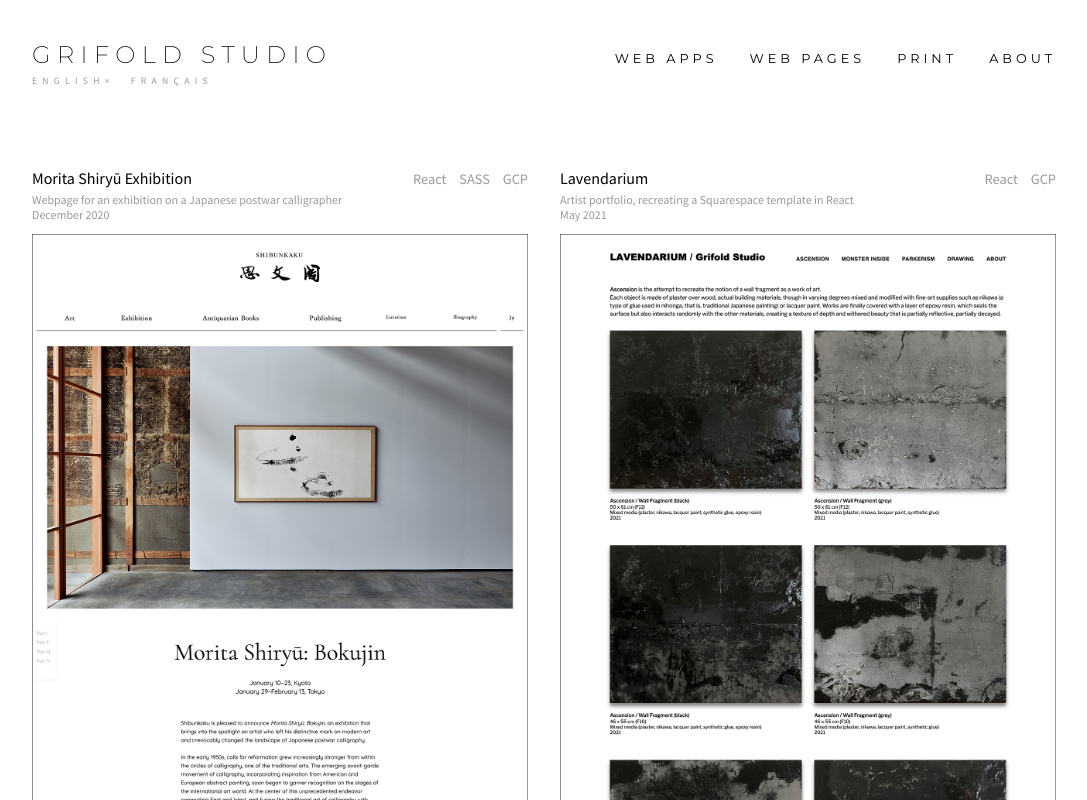
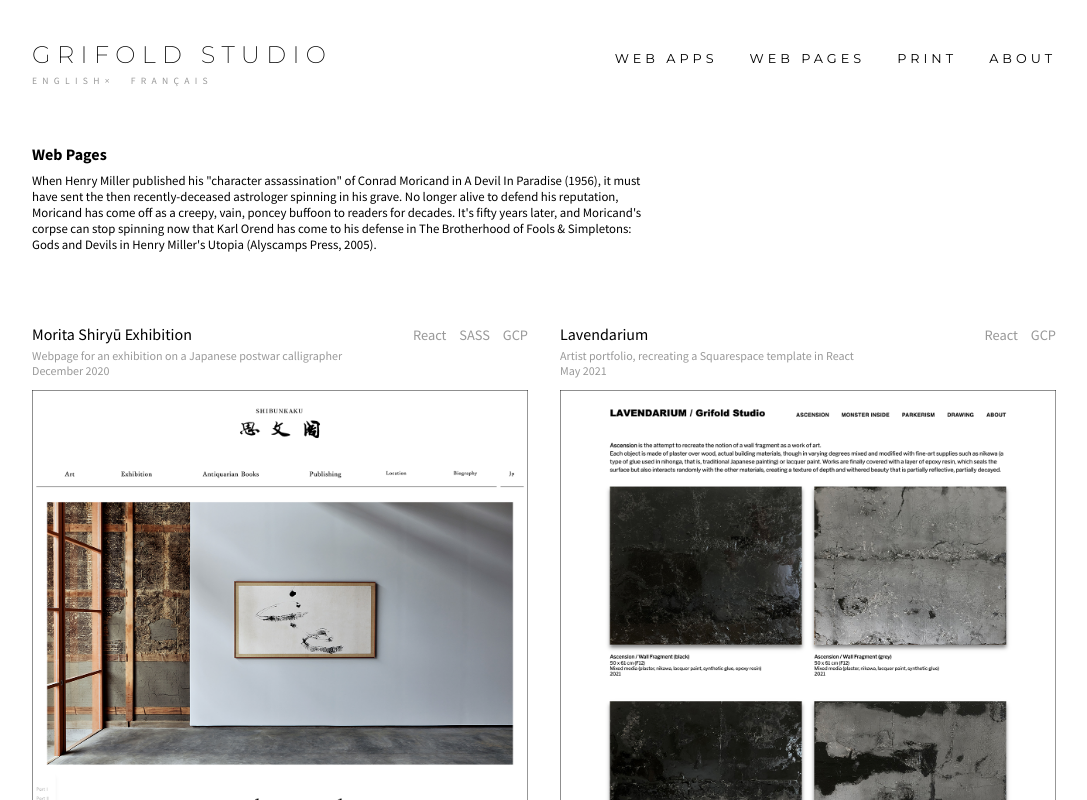
Before and after one commit to jensbartel/graphic-machine, a React (Create React App) app: page /webpages in a window 1280 px wide. Shown: the top 800 px of the page, without its empty margins (96-1183 px from the left). Built offline with nearby package versions, Linux system fonts and the light colour scheme.

Commit message:
Small updates concerning lang switch

```diff
--- a/src/App.css
+++ b/src/App.css
@@ -69,6 +69,28 @@ p {
 }
 .language-switch button:hover {
   color: #000;
+}
+
+.indicator-active {
+  color: #999;
+}
+
+.indicator-off {
+  color: #fff;
+}
+
+.section-intro {
+  padding: 1rem 8rem 2rem;
+  max-width: 1280px;
+  margin: auto;
+  font-family: "Source Sans Pro", sans-serif;
+}
+.section-intro h4 {
+  margin: 0 0 0.5rem 0;
+}
+.section-intro p {
+  font-size: 0.8rem;
+  padding-right: 40%;
 }
 
 .rowwiththree {
--- a/src/App.js
+++ b/src/App.js
@@ -9,6 +9,7 @@ import LangContext from './context/langContext';
 import { webApps } from './data/WebAppObjects';
 import { webPages } from './data/WebPageObjects';
 import { print } from './data/PrintObjects';
+import SectionIntro from './components/SectionIntro';
 
 const App = () => {
     const langContext = useContext(LangContext);
@@ -27,6 +28,7 @@ const App = () => {
         <Router>
             <div className='container'>
                 <Navbar />
+                <SectionIntro />
                 <Route exact path='/webapps' render={() => <Page cssStyle='grid-two' data={webApps} />} />
                 <Route exact path='/webpages' render={() => <Page cssStyle='grid-two' data={webPages} />} />
                 <Route exact path='/print' render={() => <Page cssStyle='grid-two' data={print} />} />
--- a/src/components/Navbar.js
+++ b/src/components/Navbar.js
@@ -4,7 +4,7 @@ import LangContext from '../context/langContext';
 
 const Navbar = () => {
     const langContext = useContext(LangContext);
-    const { setLang, removeLang } = langContext;
+    const { lang, setLang, removeLang } = langContext;
 
     const onEnglish = () => {
         localStorage.removeItem('displayLanguage');
@@ -28,8 +28,12 @@ const Navbar = () => {
                 </div>
             </div>
             <div className='language-switch'>
-                <button onClick={onEnglish}>ENGLISH×</button>
-                <button onClick={onFrench}>FRANÇAIS</button>
+                <button onClick={onEnglish}>
+                    ENGLISH{lang.state === 'francais' ? <span className='indicator-off'>×</span> : <span className='indicator-active'>×</span>}
+                </button>
+                <button onClick={onFrench}>
+                    FRANÇAIS{lang.state === 'francais' ? <span className='indicator-active'>×</span> : <span className='indicator-off'>×</span>}
+                </button>
             </div>
         </>
     );
--- a/src/components/Page.js
+++ b/src/components/Page.js
@@ -7,11 +7,8 @@ const Page = props => {
     const langContext = useContext(LangContext);
     const { lang } = langContext;
 
-    // odd: the language string is inside an object 'lang', with a key 'lang'
-    // rectify later
-
     let titleChoice, descriptionChoice, dateChoice;
-    if (lang.lang === 'francais') {
+    if (lang.state === 'francais') {
         titleChoice = 'titleFR';
         descriptionChoice = 'desFR';
         dateChoice = 'dateFR';
--- /dev/null
+++ b/src/components/SectionIntro.js
@@ -0,0 +1,12 @@
+import { webPagesIntro } from '../data/SectionIntroObjects';
+
+const SectionIntro = props => {
+    return (
+        <div className='section-intro'>
+            <h4>{webPagesIntro.headline}</h4>
+            <p>{webPagesIntro.textEN}</p>
+        </div>
+    );
+};
+
+export default SectionIntro;
--- a/src/context/LangState.js
+++ b/src/context/LangState.js
@@ -1,7 +1,6 @@
 import { useReducer } from 'react';
 import LangContext from './langContext';
 import langReducer from './langReducer';
-
 import { SET_LANG, REMOVE_LANG } from './types';
 
 const LangState = props => {
--- a/src/context/langReducer.js
+++ b/src/context/langReducer.js
@@ -3,11 +3,11 @@ import { SET_LANG, REMOVE_LANG } from './types';
 const langReducer = (state, action) => {
     switch (action.type) {
         case SET_LANG:
-            console.log('francais');
-            return { ...state, lang: 'francais' };
+            // return { ...state, lang: 'francais' };
+            return { state: 'francais' };
         case REMOVE_LANG:
-            console.log('english');
-            return { ...state, lang: '' };
+            // return { ...state, lang: '' };
+            return { state: '' };
         default:
             return state;
     }
--- /dev/null
+++ b/src/data/SectionIntroObjects.js
@@ -0,0 +1,11 @@
+export const webPagesIntro = {
+    headline: 'Web Pages',
+    textEN: `When Henry Miller published his "character assassination" of Conrad Moricand in A Devil In Paradise (1956), it must have sent the then recently-deceased astrologer spinning in his grave. No longer alive to defend his reputation, Moricand has come off as a creepy, vain, poncey buffoon to readers for decades. It's fifty years later, and Moricand's corpse can stop spinning now that Karl Orend has come to his defense in The Brotherhood of Fools & Simpletons: Gods and Devils in Henry Miller's Utopia (Alyscamps Press, 2005).`,
+    textFR: 'These are web page projects',
+};
+
+export const webAppsIntro = {
+    headline: 'Web Apps',
+    textEN: 'These are web app projects',
+    textFR: 'These are web app projects',
+};
--- a/src/styles/styles.sass
+++ b/src/styles/styles.sass
@@ -47,7 +47,6 @@ p
 
 .language-switch
     padding: 0 8rem 2.5rem
-    // text-align: right
     button
         border: none
         background: none
@@ -62,6 +61,24 @@ p
             margin-right: 1rem
         &:hover
             color: #000
+
+.indicator-active
+    color: #999
+
+.indicator-off
+    color: #fff
+
+// SECTION INTRO
+.section-intro
+    padding: 1rem 8rem 2rem
+    max-width: 1280px
+    margin: auto
+    font-family: 'Source Sans Pro', sans-serif
+    h4
+        margin: 0 0 0.5rem 0
+    p
+        font-size: 0.8rem
+        padding-right: 40%
 
 // Row with three
 .rowwiththree
```
Also changed, not shown: 1 other file (tests, documents, lock files or other folders).
